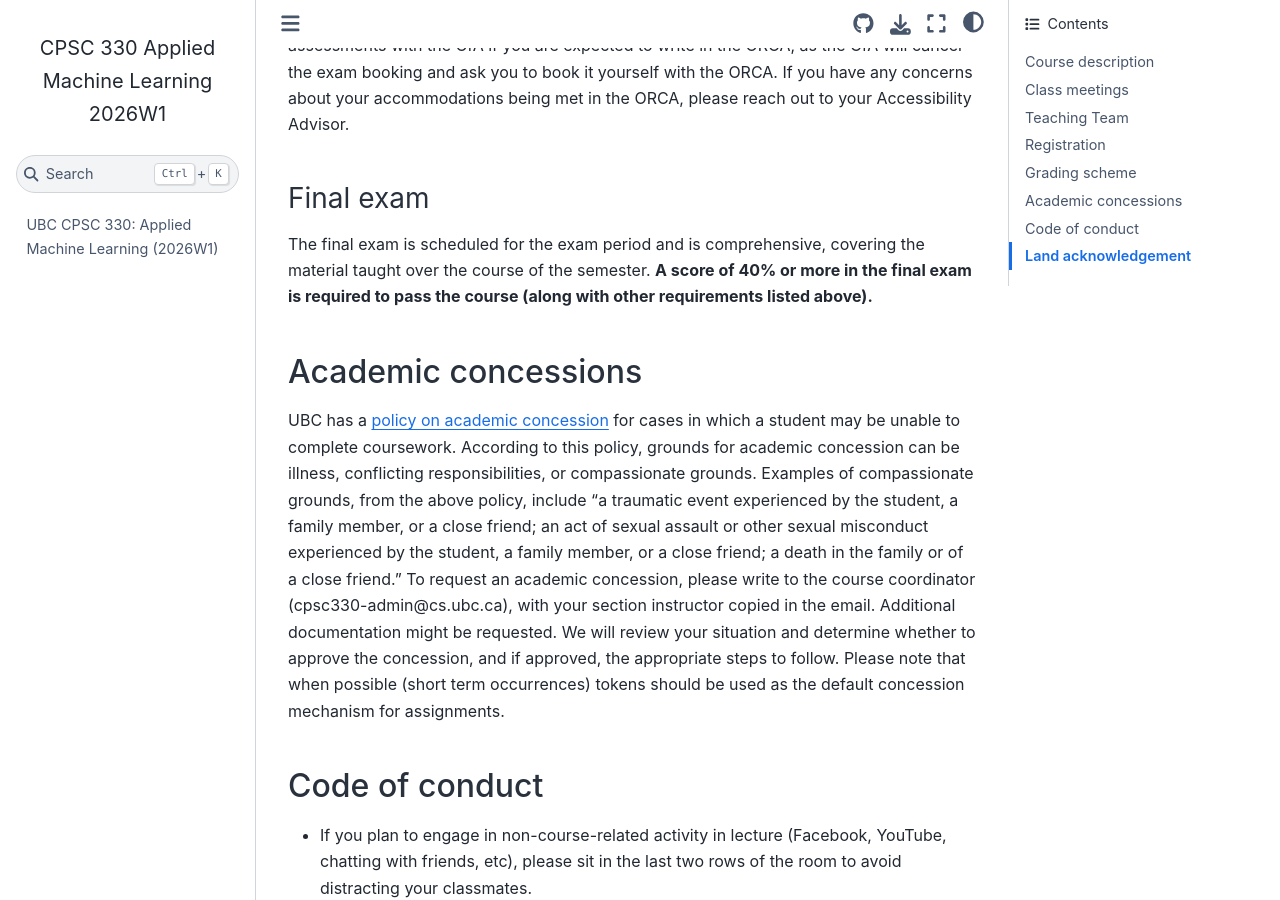
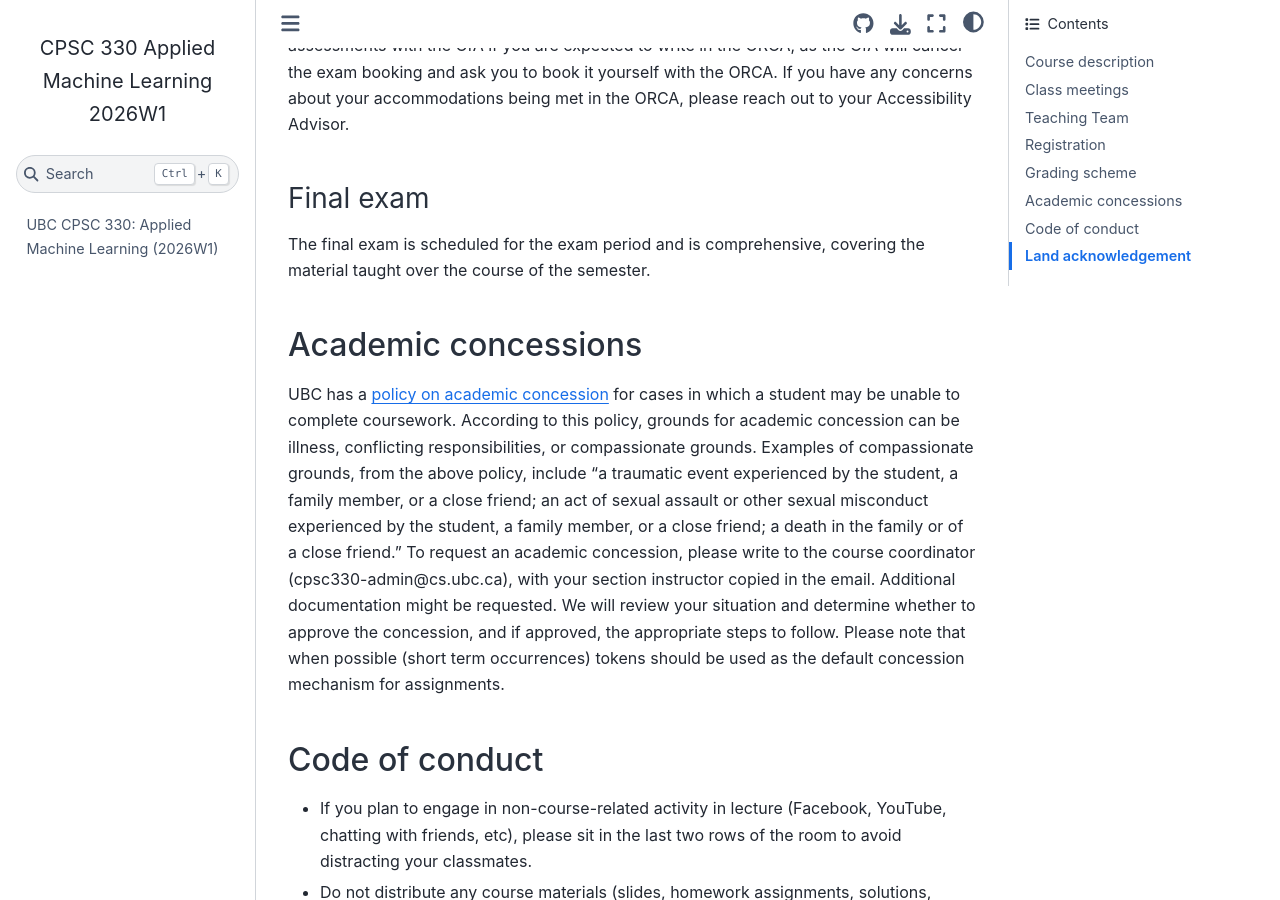
Before and after one commit to UBC-CS/cpsc330-2026W1, a Jupyter Book: the page built from syllabus.md, in a window 1280 px wide and 900 px high, scrolled down 6035 px. Built offline with Jupyter Book 1.0.4 settings and Sphinx 7.4.7 and the Sphinx Book theme 1.1.4, drawn with Linux system fonts in a browser that asks for light colours; pages that are not in the unit, such as notebooks, are missing from menus; comment, search, counter and statistics services are not loaded.

Commit message:
remove final exam thingy

```diff
--- a/syllabus.md
+++ b/syllabus.md
@@ -166,7 +166,7 @@
 
 ### Final exam
 
-The final exam is scheduled for the exam period and is comprehensive, covering the material taught over the course of the semester. **A score of 40% or more in the final exam is required to pass the course (along with other requirements listed above).**
+The final exam is scheduled for the exam period and is comprehensive, covering the material taught over the course of the semester.
 
 ## Academic concessions
 
```
